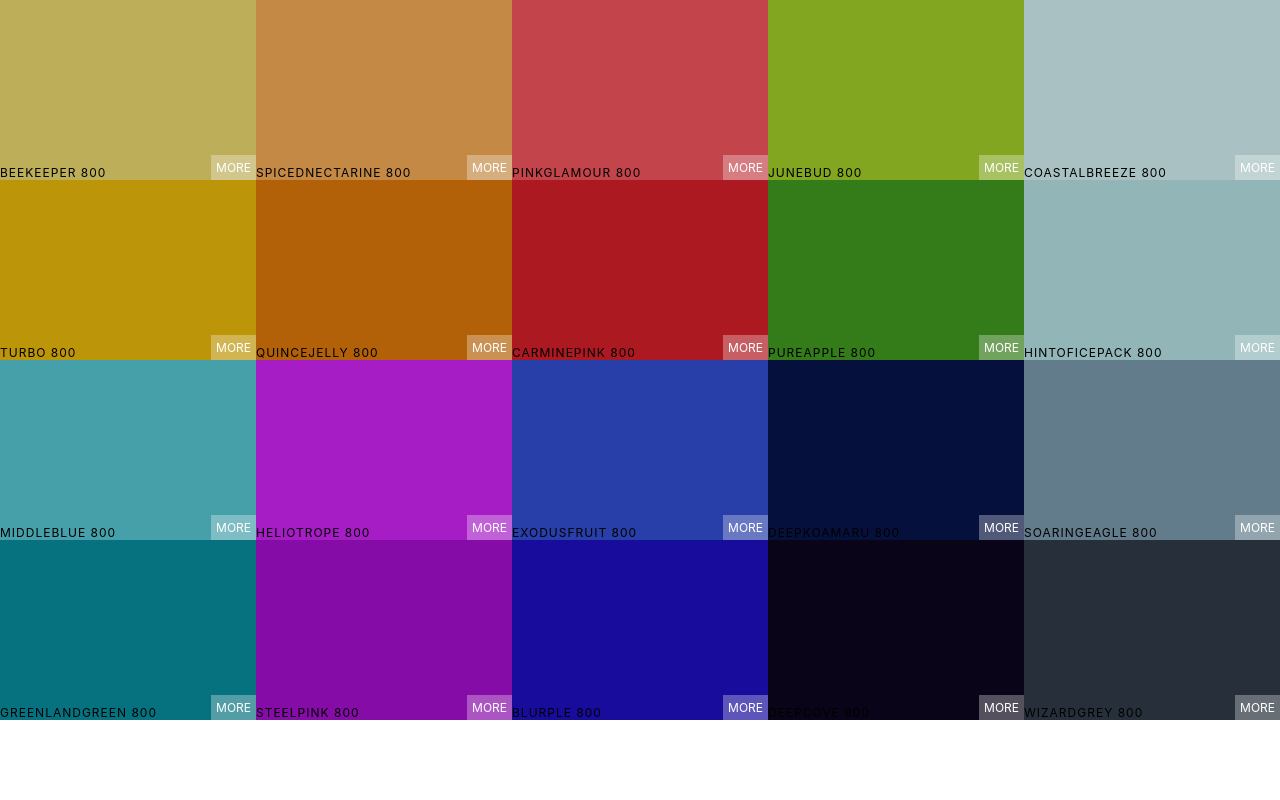
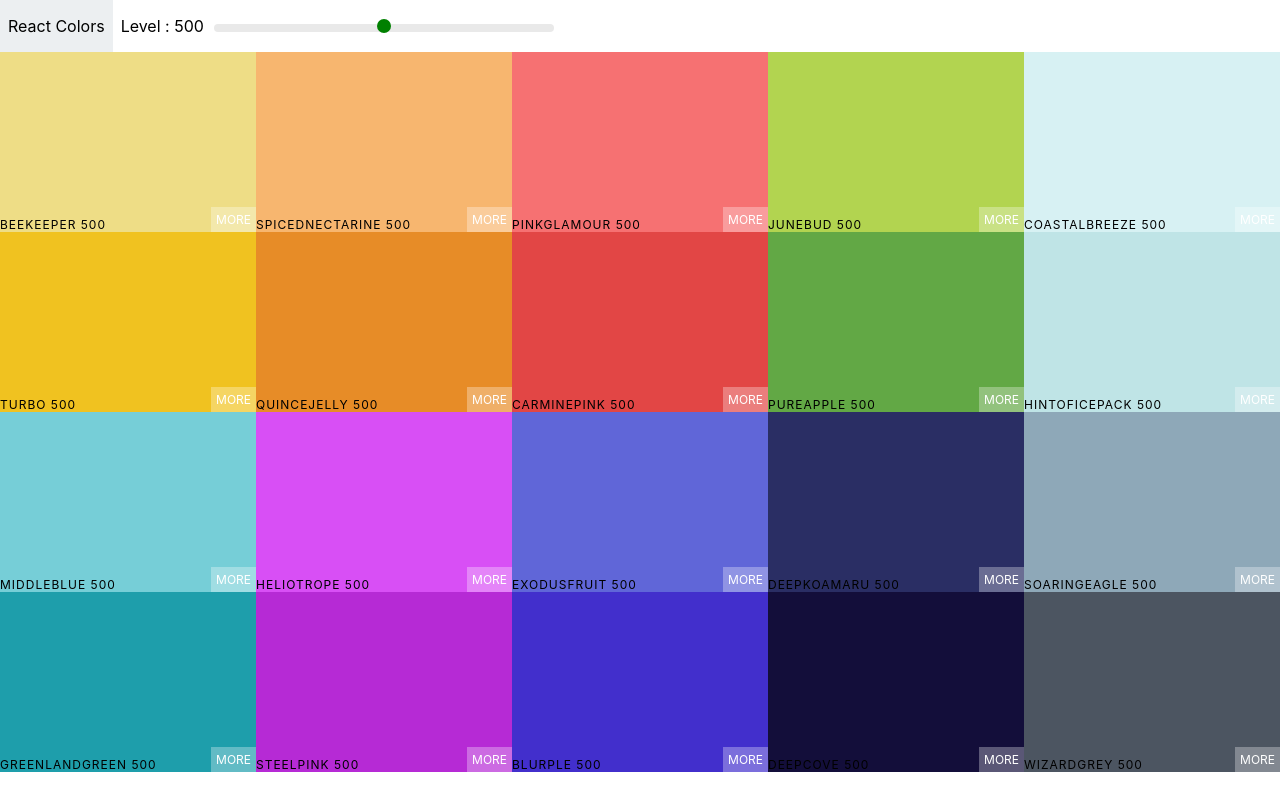
Before and after one commit to BrianRigii/Color-Project, a React (Create React App) app: page / in a window 1280 px wide. Built offline with nearby package versions, Linux system fonts and the light colour scheme.

Commit message:
add level slider

```diff
--- a/src/Colorbox.js
+++ b/src/Colorbox.js
@@ -3,31 +3,34 @@ import "./colorBox.css";
 import { CopyToClipboard } from "react-copy-to-clipboard";
 
 class Colorbox extends Component {
-  constructor(props){
-    super(props)
+  constructor(props) {
+    super(props);
     this.state = {
-      overLayHidden : false
-    }
+      overLayHidden: false,
+    };
 
-    this.toggleOverlay = this.toggleOverlay.bind(this)
+    this.toggleOverlay = this.toggleOverlay.bind(this);
   }
   toggleOverlay() {
-
-    this.setState({overLayHidden: true},()=>{
-      setTimeout(()=>this.setState({overLayHidden:false}),1500)
-    })
-
+    this.setState({ overLayHidden: true }, () => {
+      setTimeout(() => this.setState({ overLayHidden: false }), 1500);
+    });
   }
   render() {
     return (
-
-      <CopyToClipboard text={`${this.props.color.hex}`} onCopy={this.toggleOverlay}>
+      <CopyToClipboard
+        text={`${this.props.color.hex}`}
+        onCopy={this.toggleOverlay}
+      >
         <div
           className="colorBox"
           style={{ backgroundColor: this.props.color.hex }}
         >
-          <span className ={`over-lay ${this.state.overLayHidden && "show"}`} style={{ backgroundColor: this.props.color.color }}/>
-          <span className= {`overlay-msg ${this.state.overLayHidden && "show"}`}>
+          <span
+            className={`over-lay ${this.state.overLayHidden && "show"}`}
+            style={{ backgroundColor: this.props.color.color }}
+          />
+          <span className={`overlay-msg ${this.state.overLayHidden && "show"}`}>
             <h1>Copied</h1>
             <p>{this.props.color.hex}</p>
           </span>
@@ -44,5 +47,4 @@ class Colorbox extends Component {
   }
 }
 
-
 export default Colorbox;
--- /dev/null
+++ b/src/Navbar.css
@@ -0,0 +1,38 @@
+.Navbar {
+    display: flex;
+
+}
+.logo{
+    background-color: #eceff1;
+    padding-left: 8px;
+    padding-right: 8px;
+    display: flex;
+    align-items: center;
+}
+.logo a{
+    text-decoration: none;
+    color: black;
+}
+.slider-container{
+    display: flex;
+    align-items: center;
+    margin-left: 8px;
+}
+.slider{
+    width: 340px;
+    margin: 0 10px;
+    display: inline-block;
+}
+
+.rc-slider-track{
+    background: transparent;
+}
+.rc-slider-rail{
+    height: 8px;
+}
+.rc-slider-handle{
+    background-color:green;
+    border: none;
+    outline: none;
+    margin-bottom: -2px;
+}
--- /dev/null
+++ b/src/Navbar.js
@@ -0,0 +1,32 @@
+import React, { Component } from "react";
+import Slider from "rc-slider";
+import "rc-slider/assets/index.css";
+import "./Navbar.css";
+
+class Navbar extends Component {
+  render() {
+    return (
+      <nav className="Navbar">
+        <div className="logo">
+          <a href="/">React Colors</a>
+          </div>
+          <div className="slider-container">
+            <p>Level : {this.props.level}</p>
+
+          <div className="slider">
+            <Slider
+              defaultValue={this.props.level}
+              min={100}
+              max={900}
+              step={100}
+              onAfterChange={this.props.slider}
+            />
+          </div>
+          </div>
+
+      </nav>
+    );
+  }
+}
+
+export default Navbar;
--- a/src/Pallete.js
+++ b/src/Pallete.js
@@ -1,15 +1,28 @@
 import React, { Component } from "react";
 import Colorbox from "./Colorbox";
+import Navbar from "./Navbar";
 import "./Pallete.css";
 
 class Pallete extends Component {
+  constructor(props) {
+    super(props);
+    this.state = {
+      level: 500,
+    };
+    this.changeLevel = this.changeLevel.bind(this);
+  }
+  changeLevel(newLevel) {
+    this.setState({
+      level: newLevel,
+    });
+  }
   render() {
-    var colorbox = this.props.pallete.colors[800].map((col) => (
+    var colorbox = this.props.pallete.colors[this.state.level].map((col) => (
       <Colorbox color={col} />
     ));
     return (
       <div className="Pallete">
-        <div className="Navbar"></div>
+        <Navbar slider={this.changeLevel} level ={this.state.level}/>
         <div className="Pallete-colors">{colorbox}</div>
         <div className="footer"></div>
       </div>
```
Also changed, not shown: src/ColorHelpers.js (+4 -13 lines), src/Pallete.css (line endings or trailing spaces).
